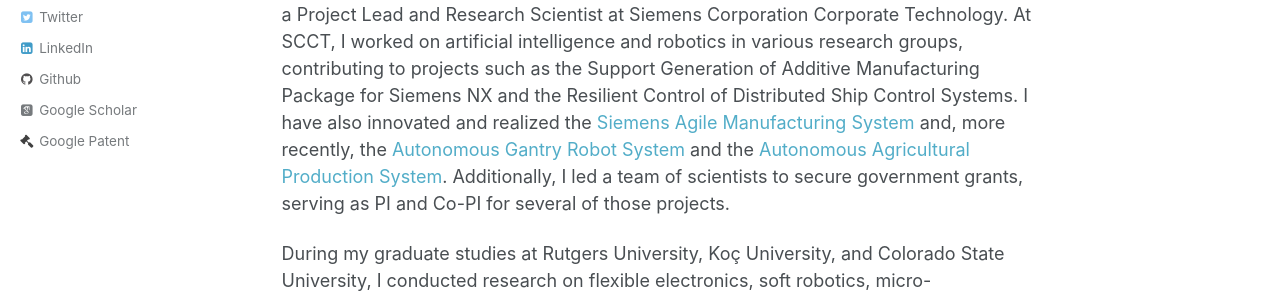
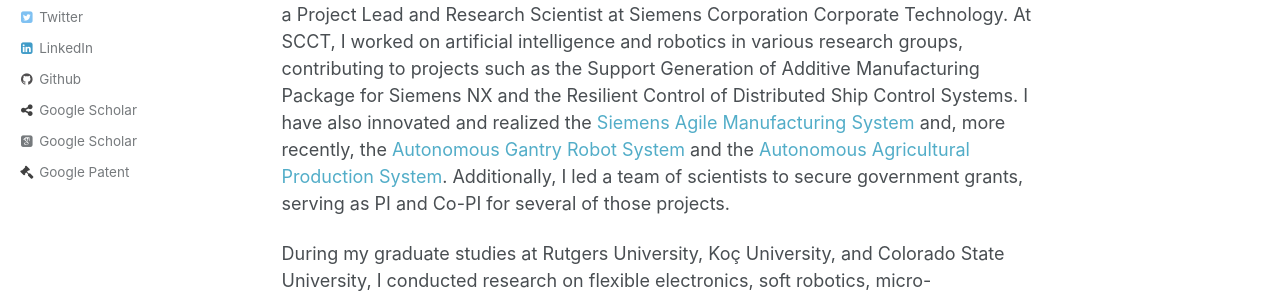
Before and after one commit to bankh/bankh.github.io, a Jekyll site: the page built from _pages/about.md, in a window 1280 px wide. Shown: the part 308-602 px from the top of the page. Built offline with Jekyll 4.4.1, drawn with Linux system fonts in a browser that asks for light colours; some web fonts are replaced; a script that is not in the unit is left out.

Commit message:
Update author-profile.html

```diff
--- a/_includes/author-profile.html
+++ b/_includes/author-profile.html
@@ -100,6 +100,9 @@
       {% if author.vine %}
         <li><a href="https://vine.co/u/{{ author.vine }}"><i class="fa fa-fw fa-vine" aria-hidden="true"></i> Vine</a></li>
       {% endif %}
+      {% if author.researchgate %}
+        <li><a href="{{ author.researchgate }}"><i class="fa fa-fw fa-share-alt" aria-hidden="true"></i> Google Scholar</a></li>
+      {% endif %}
       {% if author.googlescholar %}
         <li><a href="{{ author.googlescholar }}"><i class="ai ai-google-scholar-square ai-fw"></i> Google Scholar</a></li>
       {% endif %}
```
